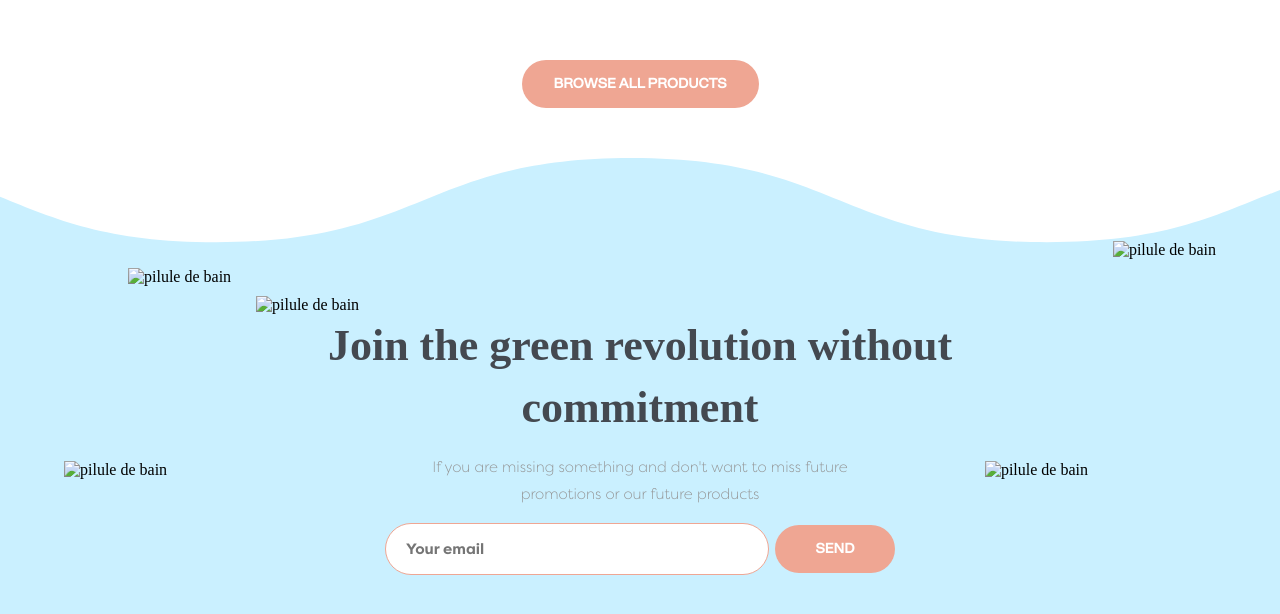
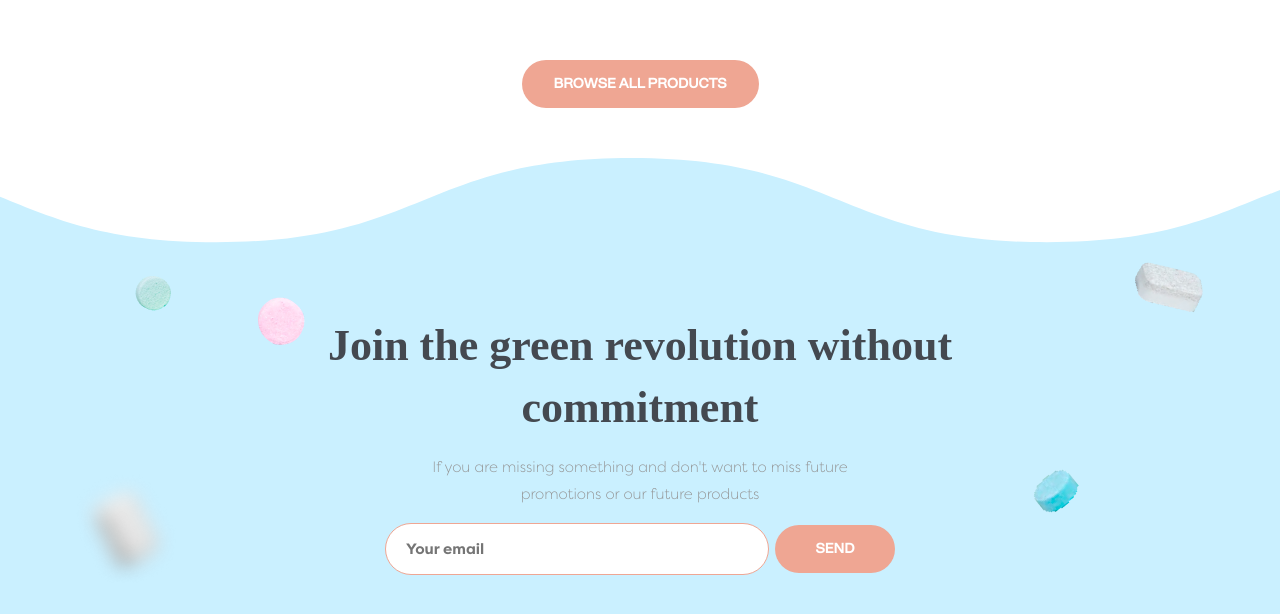
Before and after one commit to henryVentura14/Ecommerce-vanilla-js, a website built with webpack: page src/index.html in a window 1280 px wide. Shown: the part 874-1488 px from the top of the page. Built offline with nearby package versions, Linux system fonts and the light colour scheme; no server answers; files whose address does not match are found by name; a web font is replaced by a local one.

Commit message:
update images

```diff
--- a/src/index.html
+++ b/src/index.html
@@ -36,9 +36,9 @@
         <button title="button" type="button" class="btn hero">Browse all products</button>
       </section>
       <footer class="footer">
-        <img class="tablet-blurred" src="./images/tablet-blurred.png" alt="pilule de bain"/>
-        <img class="tablet-green" src="./images/tablet-green.png" alt="pilule de bain"/>
-        <img class="tablet-rose" src="./images/tablet-rose.png" alt="pilule de bain"/>
+        <img class="tablet-blurred" src="../src/assets/images/tablet-blurred.png" alt="pilule de bain"/>
+        <img class="tablet-green" src="../src/assets/images/tablet-green.png" alt="pilule de bain"/>
+        <img class="tablet-rose" src="../src/assets/images/tablet-rose.png" alt="pilule de bain"/>
         <section class="newsletter">
           <h3 class="newsletter-title desktop">Join the green revolution without<span class="break"> commitment</span></h3>
           <p class="newsletter-info desktop">
@@ -57,8 +57,8 @@
           <div id="message" class="message"></div>
 
         </section>
-        <img class="tablet-blue" src="./images/tablet-blue.png" alt="pilule de bain"/>
-        <img class="tablet-white" src="./images/tablet-white.png" alt="pilule de bain"/>
+        <img class="tablet-blue" src="../src/assets/images/tablet-blue.png" alt="pilule de bain"/>
+        <img class="tablet-white" src="../src/assets/images/tablet-white.png" alt="pilule de bain"/>
       </footer>
       <script src="app.bundle.js"></script>
     </body>
```
Also changed, not shown: public/index.html (+1 -1 lines), src/assets/images/tablet-blue.png (added), src/assets/images/tablet-blurred.png (added), src/assets/images/tablet-green.png (added), src/assets/images/tablet-rose.png (added), src/assets/images/tablet-white.png (added).
